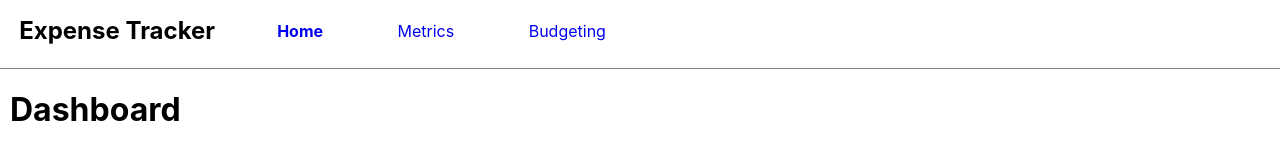
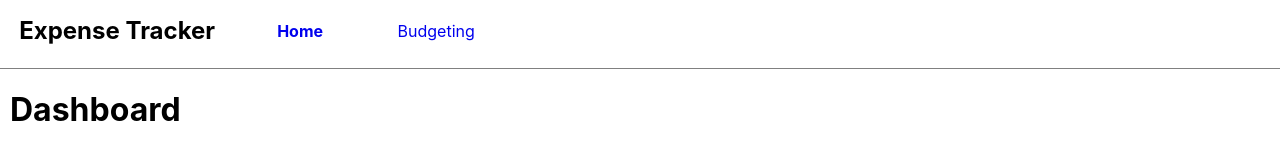
Before and after one commit to clickerrr/expense-tracking-application, a React (Vite) app: page / in a window 1280 px wide. Shown: the top 148 px of the page. Built offline with nearby package versions, Linux system fonts and the light colour scheme; no server answers.

Commit message:
Removed metrics tab temporarily

```diff
--- a/src/components/organisms/Navbar.tsx
+++ b/src/components/organisms/Navbar.tsx
@@ -8,9 +8,9 @@ const Navbar = () => {
 			<NavLink className={`nav-item`} to="/">
 				Home
 			</NavLink>
-			<NavLink className={`nav-item`} to="/metrics">
+			{/* <NavLink className={`nav-item`} to="/metrics">
 				Metrics
-			</NavLink>
+			</NavLink> */}
 			<NavLink className={`nav-item`} to="/budgeting">
 				Budgeting
 			</NavLink>
```
